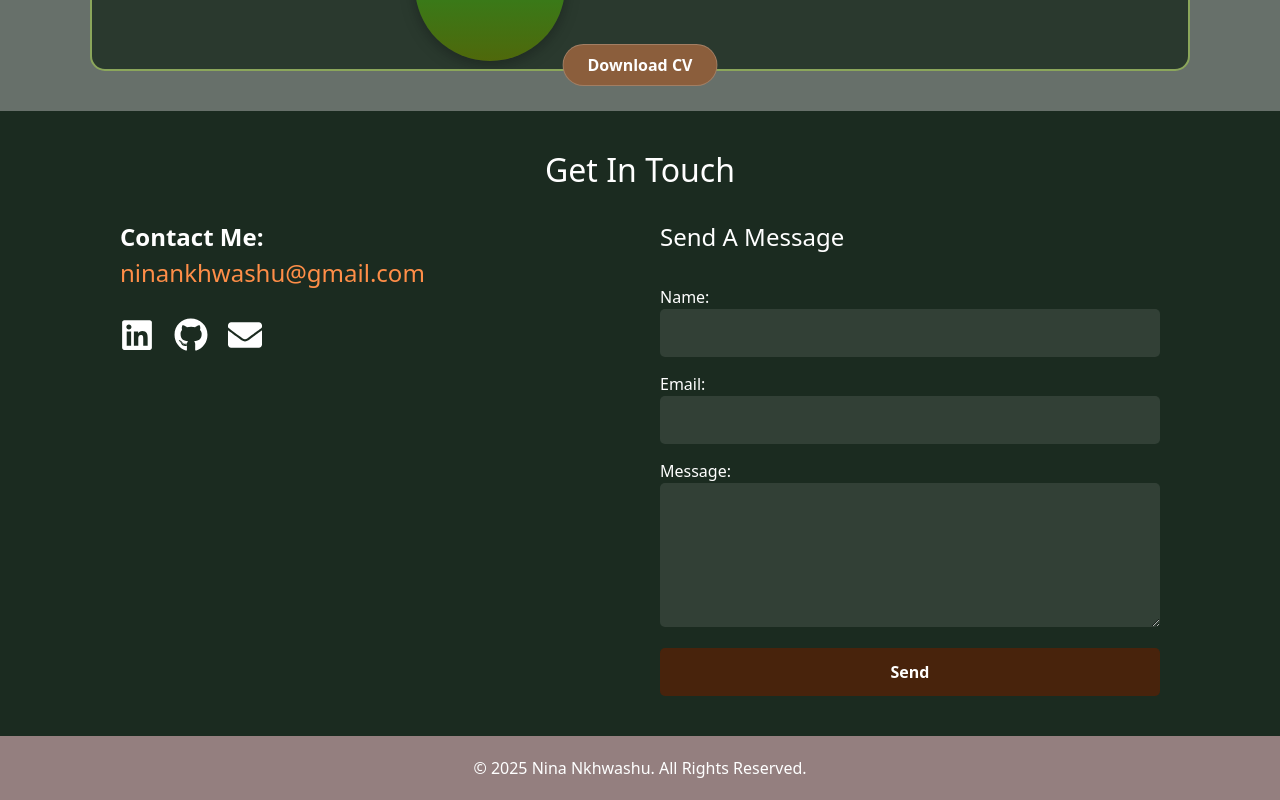
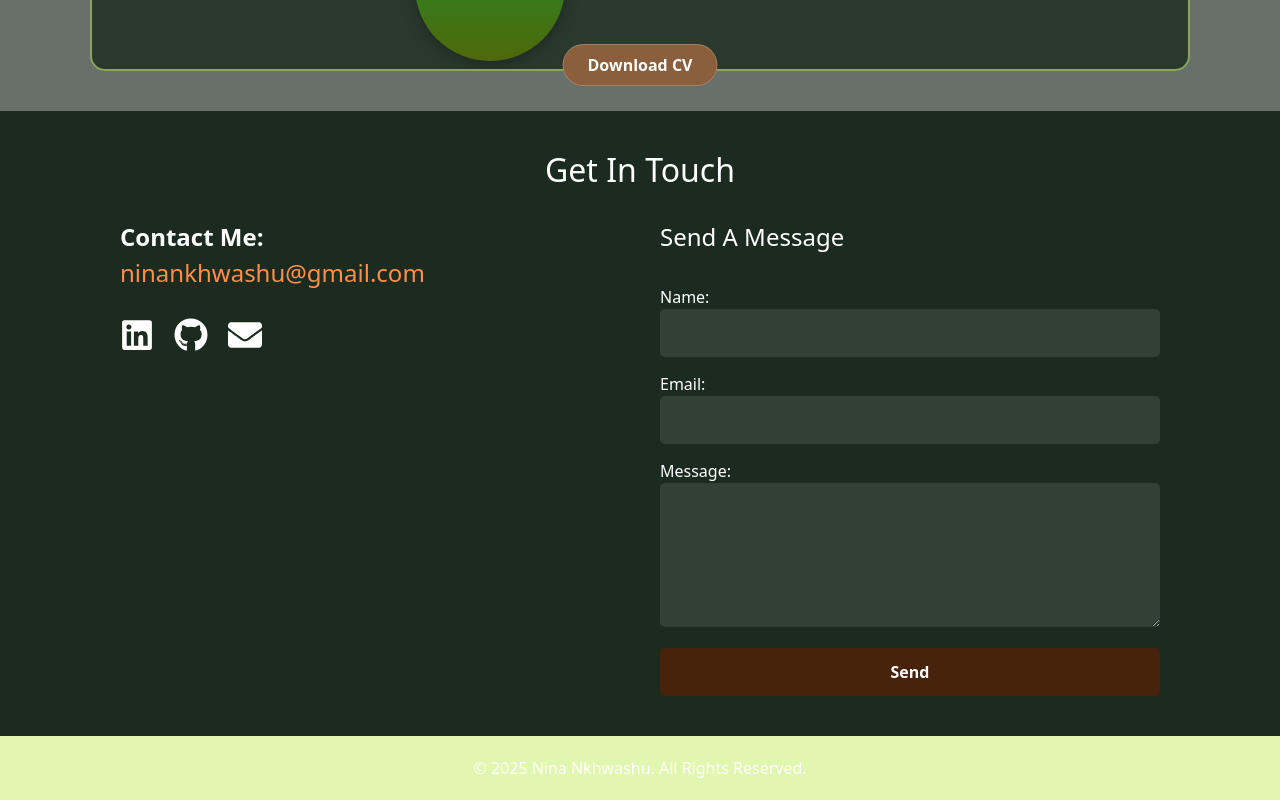
Before and after one commit to gititbunny/nn-react-portfolio, a React (Create React App) app in the folder portfolio/: page / in a window 1280 px wide. Shown: the part 3806-4606 px from the top of the page. Built offline with nearby package versions, Linux system fonts and the light colour scheme.

Commit message:
Updater footer section

```diff
--- a/portfolio/src/styles/Footer.css
+++ b/portfolio/src/styles/Footer.css
@@ -1,5 +1,5 @@
 .footer {
-  background-color: rgba(42, 0, 1, 0.5);
+  background-color: rgba(206, 241, 123, 0.6);
   backdrop-filter: blur(6px);
   margin-top: auto;
   position: relative;
```
